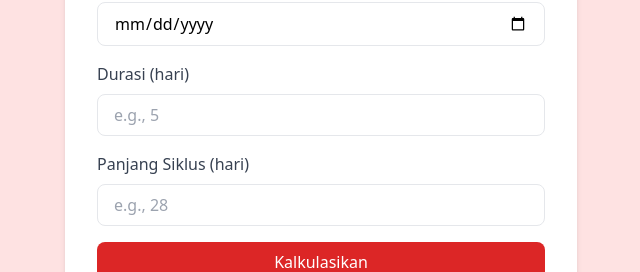
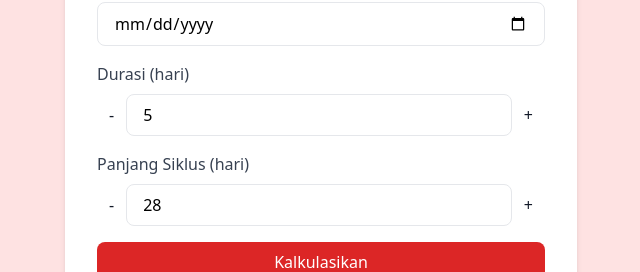
Before and after one commit to silviansi/feminsight, a Vue app: page / in a window 1280 px wide. Shown: the part 302-574 px from the top of the page, without its empty margins (319-959 px from the left). Built offline with nearby package versions, Linux system fonts and the light colour scheme.

Commit message:
membuat tombol tambah dan kurang pada durasi dan panjang siklus

```diff
--- a/src/views/Dashboard.vue
+++ b/src/views/Dashboard.vue
@@ -8,14 +8,23 @@
           <label for="lastPeriod" class="block text-gray-700 font-medium mb-2">Tanggal Terakhir Menstruasi</label>
           <input type="date" id="lastPeriod" v-model="lastPeriod" class="w-full px-4 py-2 border rounded-lg focus:outline-none focus:ring-2 focus:ring-blue-500">
         </div>
+
         <div class="mb-4">
           <label for="duration" class="block text-gray-700 font-medium mb-2">Durasi (hari)</label>
-          <input type="number" id="duration" v-model="duration" class="w-full px-4 py-2 border rounded-lg focus:outline-none focus:ring-2 focus:ring-blue-500" placeholder="e.g., 5">
+          <div class="flex items-center">
+            <button type="button" @click="updateValue('duration', -1)" class="text-gray-900 px-3 py-1">-</button>
+            <input type="number" id="duration" v-model="duration" class="w-full px-4 py-2 border rounded-lg focus:outline-none focus:ring-2 focus:ring-blue-500">
+            <button type="button" @click="updateValue('duration', 1)" class="text-gray-900 px-3 py-1">+</button>
+          </div>
           <p v-if="errors.duration" class="text-red-500 text-sm mt-1">{{ errors.duration }}</p>
         </div>
         <div class="mb-4">
           <label for="cycleLength" class="block text-gray-700 font-medium mb-2">Panjang Siklus (hari)</label>
-          <input type="number" id="cycleLength" v-model="cycleLength" class="w-full px-4 py-2 border rounded-lg focus:outline-none focus:ring-2 focus:ring-blue-500" placeholder="e.g., 28">
+          <div class="flex items-center">
+            <button type="button" @click="updateValue('cycleLength', -1)" class="text-gray-900 px-3 py-1">-</button>
+            <input type="number" id="cycleLength" v-model="cycleLength" class="w-full px-4 py-2 border rounded-lg focus:outline-none focus:ring-2 focus:ring-blue-500">
+            <button type="button" @click="updateValue('cycleLength', 1)" class="text-gray-900 px-3 py-1">+</button>
+          </div>
           <p v-if="errors.cycleLength" class="text-red-500 text-sm mt-1">{{ errors.cycleLength }}</p>
         </div>
         <button type="submit" class="w-full bg-red-600 text-white py-2 px-4 rounded-lg hover:bg-red-800">
@@ -25,7 +34,7 @@
 
       <div v-if="nextPeriod" class="mt-6 text-center">
         <p class="text-lg font-medium">Tanggal Menstruasi Selanjutnya: <span class="font-bold">{{ nextPeriod }}</span></p>
-        <p class="text-lg font-medium">Tanggal Perkiraan Selesai: <span class="font-bold">{{ endPeriod }}</span></p>
+        <p v-if="lastPeriod" class="text-lg font-medium">Tanggal Perkiraan Selesai: <span class="font-bold">{{ endPeriod }}</span></p>
       </div>
     </div>
   </div>
@@ -36,8 +45,8 @@
     data() {
       return {
         lastPeriod: '',
-        duration: '',
-        cycleLength: '',
+        duration: 5,
+        cycleLength: 28,
         nextPeriod: null,
         endPeriod: null,
         errors: {
@@ -46,24 +55,23 @@
       },
       };
     },
-    watch: {
-      duration(value) {
-        if (isNaN(value) || value <= 0) {
-          this.errors.duration = 'Durasi harus berupa angka positif.';
+    methods: {
+      updateValue(field, change) {
+        const newValue = parseInt(this[field]) + change;
+        if (newValue > 0) {
+          this[field] = newValue;
+          this.errors[field] = '';
         } else {
-          this.errors.duration = '';
+          this[field] = 1;
+          this.errors[field] = `${field === 'duration' ? 'Durasi' : 'Panjang siklus'} harus berupa angka positif.`;
         }
       },
-      cycleLength(value) {
-        if (isNaN(value) || value <= 0) {
-          this.errors.cycleLength = 'Panjang siklus harus berupa angka positif.';
-        } else {
-          this.errors.cycleLength = '';
+      calculateNextPeriod() {
+        if(!this.lastPeriod) {
+          alert('Tanggal terakhir menstruasi harus diisi.');
+          return;
         }
-      },
-    },
-    methods: {
-      calculateNextPeriod() {
+
         if (!this.duration || isNaN(this.duration) || this.duration <= 0) {
           this.errors.duration = 'Durasi harus berupa angka positif.';
         }
@@ -73,12 +81,17 @@
 
         if (!this.errors.duration && !this.errors.cycleLength) {
           const lastDate = new Date(this.lastPeriod);
-          const nextDate = new Date(lastDate.setDate(lastDate.getDate() + parseInt(this.cycleLength)));
+
+          // Hitung tanggal menstruasi selanjutnya
+          const nextDate = new Date(lastDate.getTime());
+          nextDate.setDate(lastDate.getDate() + Number(this.cycleLength));
           this.nextPeriod = nextDate.toLocaleDateString('id-ID', { day: '2-digit', month: '2-digit', year: 'numeric' });
 
-          const endDate = new Date(nextDate.setDate(nextDate.getDate() + parseInt(this.duration) - 1));
-          this.endPeriod = endDate.toLocaleDateString('id-ID', {day: '2-digit', month: '2-digit', year: 'numeric'});
-      }
+          // Hitung tanggal perkiraan selesai menstruasi
+          const endDate = new Date(nextDate.getTime());
+          endDate.setDate(nextDate.getDate() + Number(this.duration) - 1);
+          this.endPeriod = endDate.toLocaleDateString('id-ID', { day: '2-digit', month: '2-digit', year: 'numeric' });
+        }
     }
   },
 };
```
